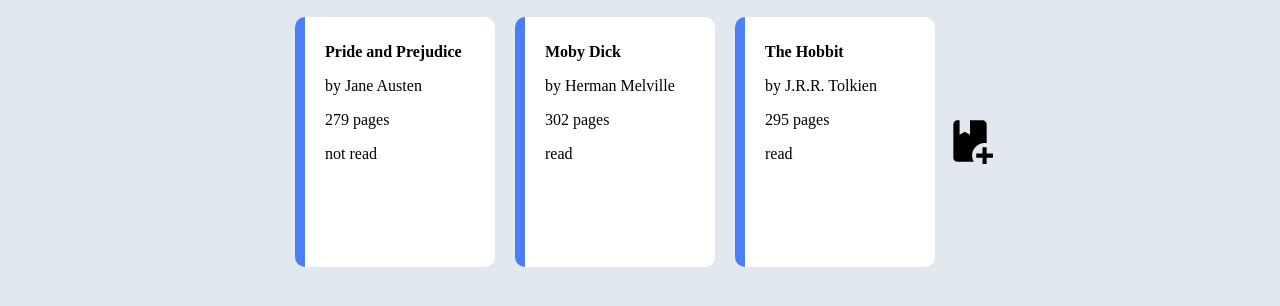
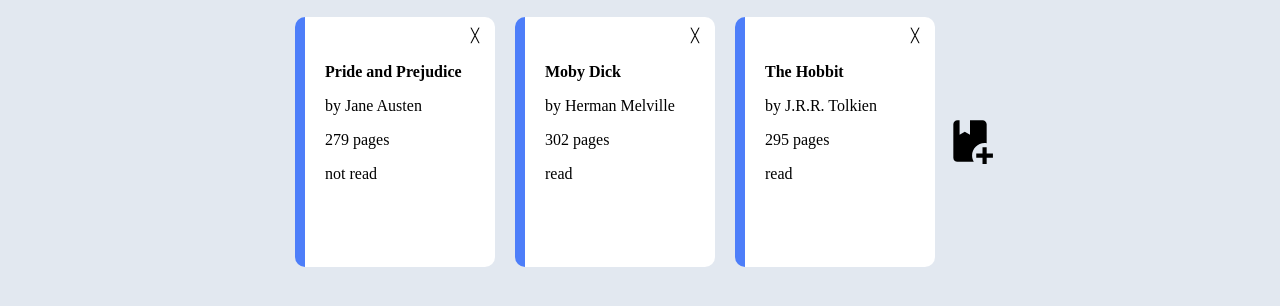
Before and after one commit to mentipento/library, a plain HTML site: page index.html in a window 1280 px wide. Shown: the part 68-374 px from the top of the page. Drawn offline with Linux system fonts and the light colour scheme.

Commit message:
add delete button to cards

```diff
--- a/script.js
+++ b/script.js
@@ -33,20 +33,33 @@ myLibrary.forEach((book) => {
     const card = document.createElement("div");
     card.classList.add("card");
     container.prepend(card);
+
     const title = document.createElement("p");
     title.classList.add("title");
     card.appendChild(title);
     title.textContent = book.title;
+
     const author = document.createElement("p");
     author.classList.add("author");
     card.appendChild(author);
     author.textContent = `by ${book.author}`;
+
     const pages = document.createElement("p");
     pages.classList.add("pages");
     card.appendChild(pages);
     pages.textContent = `${book.pages} pages`;
+
     const read = document.createElement("p");
     read.classList.add("read");
     card.appendChild(read);
     read.textContent = `${book.read === true ? "read" : "not read"}`;
+
+    const deleteButton = document.createElement("button");
+    deleteButton.classList.add("delete-button");
+    card.appendChild(deleteButton);
+    deleteButton.textContent = "╳";
+
+    deleteButton.addEventListener("click", () => {
+        container.removeChild(card);
+      });
 });
--- a/style.css
+++ b/style.css
@@ -26,10 +26,11 @@ body {
     height: 250px;
     word-break: break-word;
     background-color: white;
-    padding: 10px 20px;
+    padding: 30px 20px;
     margin: 20px 10px;
     border-radius: 10px;
     border-left: 10px solid #4d7ef9;
+    position: relative;
 
 }
 
@@ -53,3 +54,15 @@ body {
 #add-book:hover {
     content: url("media/book-plus-hover.svg");
 }
+
+.delete-button {
+    border: none;
+    background-color: transparent;
+    position: absolute;
+    top: 10px;
+    right: 10px;
+}
+
+.delete-button:hover {
+   color: gray
+}
```
